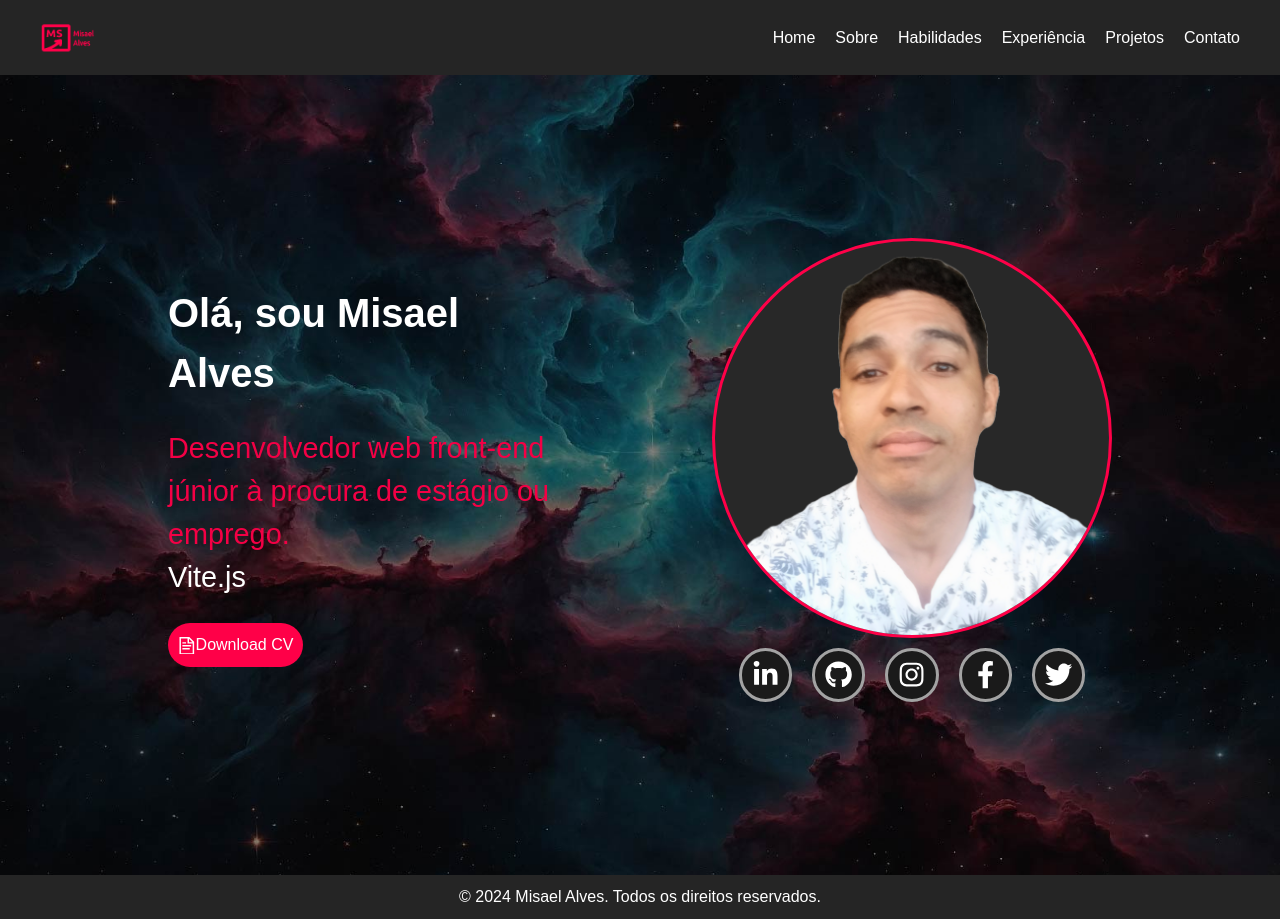
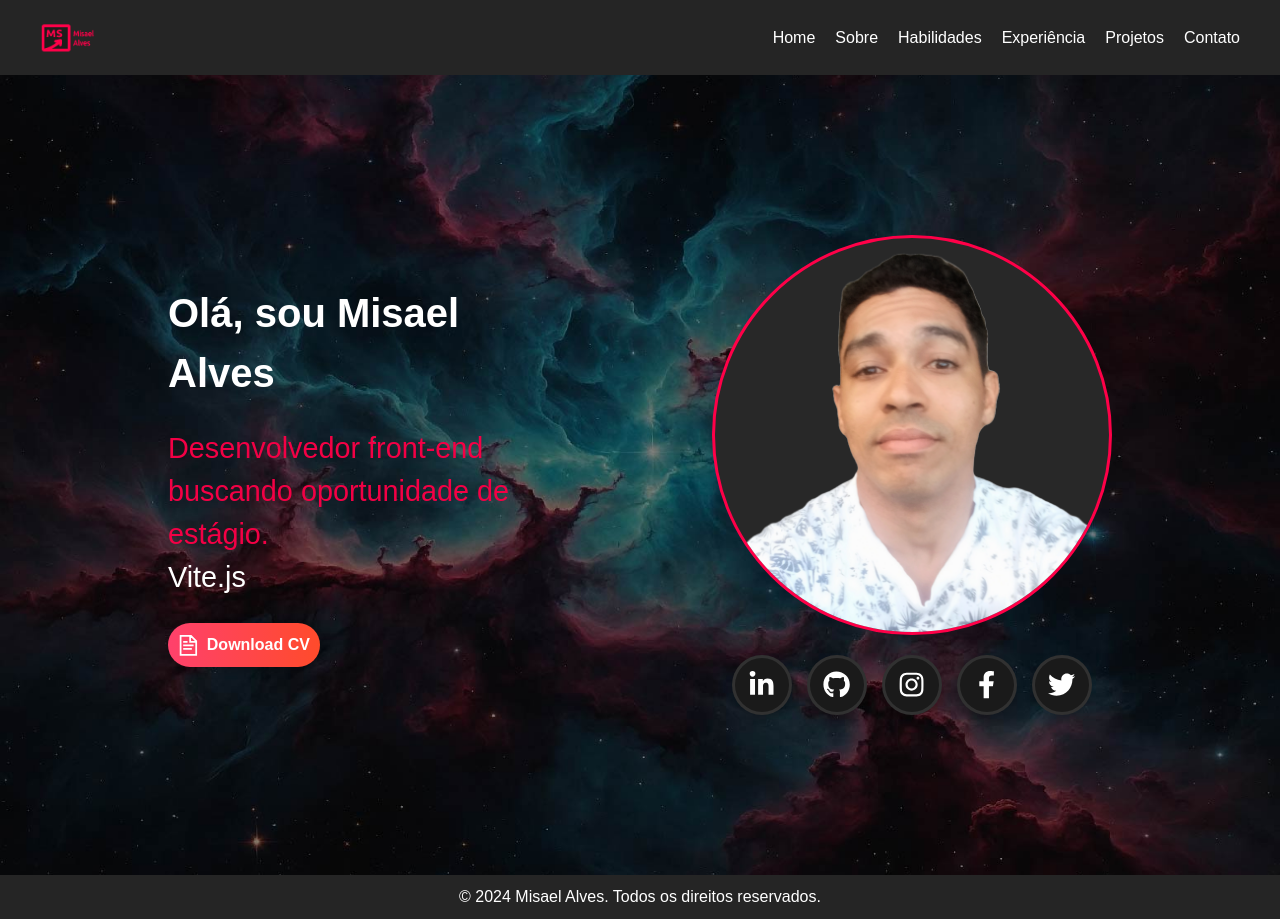
Before and after one commit to misaelalves99/misael-alves-portfolio-react, a React (Vite) app: page / in a window 1280 px wide. Built offline with nearby package versions, Linux system fonts and the light colour scheme.

Commit message:
Home atualizado

```diff
--- a/src/data/data.jsx
+++ b/src/data/data.jsx
@@ -22,6 +22,7 @@ import ImgProjCard1 from '../assets/img-projeto-card-01.png';
 import ImgProjCard2 from '../assets/img-projeto-card-02.png';
 import ImgProjCard3 from '../assets/img-projeto-card-03.png';
 import ImgProjCard4 from '../assets/img-projeto-card-04.png';
+import ImgProjCard5 from '../assets/img-projeto-card-05.png';
 
 export const cardFormation = [
     {
@@ -122,16 +123,29 @@ export const cardProjects = [
     {
         id: 4,
         img: ImgProjCard4,
-        title: "E-COMMERCE SHOP",
-        desc: "Nesse projeto pessoal de loja virtual possui variadas categorias de produtos para filtrar e efetuar a compra.",
+        title: "MS PET",
+        desc: "Projeto pessoal que proporciona o agendamento de uma visita para a adoção de animais de estimação.",
         icon1: <FaReact className='icon-tool' />,
         icon2: <FaHtml5 className='icon-tool' />,
         icon3: <FaCss3Alt className='icon-tool' />,
-        icon4: <SiMui className='icon-tool' />,
         icon5: <SiReactrouter className='icon-tool'/>,
         iconbtn1: <RiComputerLine/>,
         iconbtn2: <FiGithub/>,
         demo: "https://ms-pet.vercel.app/",
         github: "https://github.com/misaelalves99/ms_pet"
     },
+    {
+        id: 5,
+        img: ImgProjCard5,
+        title: "MS FOOD",
+        desc: "Fazer pedido de comida no sistema de anotação de pedidos do cliente em restaurante.",
+        icon1: <FaReact className='icon-tool' />,
+        icon2: <FaHtml5 className='icon-tool' />,
+        icon3: <FaCss3Alt className='icon-tool' />,
+        icon5: <SiReactrouter className='icon-tool'/>,
+        iconbtn1: <RiComputerLine/>,
+        iconbtn2: <FiGithub/>,
+        demo: "https://ms-food.vercel.app/",
+        github: "https://github.com/misaelalves99/ms_food"
+    }
 ]
--- a/src/pages/Home/Home.css
+++ b/src/pages/Home/Home.css
@@ -115,9 +115,45 @@
 
 }
 
+/* Botão estilizado */
+.styled-button {
+    display: flex;
+    align-items: center;
+    justify-content: center;
+    gap: 8px;
+    padding: 12px 24px;
+    font-family: "Ubuntu", sans-serif;
+    font-size: 1rem;
+    font-weight: 600;
+    color: white;
+    background: linear-gradient(90deg, #ff416c, #ff4b2b); /* Gradiente profissional */
+    border: none;
+    border-radius: 50px; /* Bordas arredondadas */
+    cursor: pointer;
+    transition: all 0.3s ease-in-out;
+    box-shadow: 0 4px 8px rgba(0, 0, 0, 0.2);
+}
+
+.styled-button:hover {
+    background: linear-gradient(90deg, #ff4b2b, #ff416c); /* Inverte o gradiente no hover */
+    transform: translateY(-3px); /* Efeito de elevação ao passar o mouse */
+    box-shadow: 0 8px 16px rgba(0, 0, 0, 0.3); /* Realça a sombra */
+}
+
+.styled-button:active {
+    transform: translateY(0); /* Remove a elevação ao clicar */
+    box-shadow: 0 4px 8px rgba(0, 0, 0, 0.2); /* Sombra reduzida */
+}
+
+/* Ícone dentro do botão */
 .icon-doc {
     color: white;
-    font-size: 1.1rem;
+    font-size: 1.3rem;
+    transition: transform 0.3s ease-in-out;
+}
+
+.styled-button:hover .icon-doc {
+    transform: rotate(-15deg); /* Efeito sutil no ícone ao passar o mouse */
 }
 
 .contact-social {
@@ -141,50 +177,49 @@
     background-color: rgb(255, 0, 72);
 }
 
+/* Redes Sociais */
 .social-media {
-    color: white;
-    font-size: 1rem;
     display: flex;
     flex-direction: row;
     align-items: center;
-    justify-content: space-evenly;
+    justify-content: space-between;
+    gap: 15px;
+    padding-top: 20px;
 }
 
 .social-media div {
-    margin: 2px;
-    padding: 10px;
-    border-radius: 28px;
-    color: white;
-    background-color: rgb(26, 26, 26);
-    font-size: 1.7rem;
+    width: 60px;
+    height: 60px;
     display: flex;
     justify-content: center;
     align-items: center;
-    border-color: rgb(163, 163, 163);
-    border-style: solid;
-    border-width: 3px;
-    transition-duration: .5s !important;
+    border-radius: 50%;
+    background-color: rgb(26, 26, 26);
+    border: 3px solid rgba(255, 255, 255, 0.1);
+    color: white;
+    font-size: 1.7rem;
+    transition: all 0.4s ease-in-out;
+    box-shadow: 0 4px 8px rgba(0, 0, 0, 0.2);
 }
 
 .social-media div:hover {
-    box-shadow: 0px 0px 8px 3px rgb(255, 0, 72);
-    border-color: rgb(163, 163, 163);
-    border-style: solid;
-    border-width: 3px;
+    transform: scale(1.2);
+    background: linear-gradient(135deg, rgb(255, 0, 72), rgb(255, 102, 102));
+    box-shadow: 0 6px 15px rgba(255, 0, 72, 0.6);
+    border-color: rgb(255, 0, 72);
 }
 
 .social-media a {
-    padding: 8px;
+    display: inline-block;
+    text-decoration: none;
 }
 
-.social-media a:after {
-    transition: all 0.6s cubic-bezier(0.165, 0.84, 0.44, 1);
+/* Ícones */
+.icon-sm {
+    transition: transform 0.3s ease-in-out, color 0.3s ease-in-out;
 }
 
-.social-media a:hover {
-    transform:scale(1.100,1.100);
+.icon-sm:hover {
+    color: white; /* Contraste para o gradiente do fundo */
+    transform: rotate(-10deg); /* Efeito sutil de rotação */
 }
-
-.social-media .icon-sm:hover {
-    color: rgb(243, 0, 69);
-}
--- a/src/pages/Home/index.jsx
+++ b/src/pages/Home/index.jsx
@@ -21,7 +21,7 @@ export default function Home() {
                         <div className='presentation'>
                             <h1><strong>Olá, sou Misael Alves</strong></h1>
                             <br/>
-                            <h2 className='desc'>Desenvolvedor web front-end júnior à procura de estágio ou emprego.</h2>
+                            <h2 className='desc'>Desenvolvedor front-end buscando oportunidade de estágio.</h2>
                             <h2 className='typical'>{''}
                                 <Typical
                                     loop={Infinity}
@@ -32,8 +32,6 @@ export default function Home() {
                                         3000,
                                         'Tailwind CSS',
                                         3000,
-                                        'MUI Material',
-                                        3000,
                                         'React Router',
                                         3000,
                                     ]}
@@ -41,8 +39,12 @@ export default function Home() {
                             </h2>
                             <br/>
                             <Link to={Curriculo} target='_blank'>
-                                <button><GrDocumentText className='icon-doc' />Download CV</button>
+                                <button className="styled-button">
+                                    <GrDocumentText className='icon-doc' />
+                                    Download CV
+                                </button>
                             </Link>
+
                         </div>
                     </Fade>
 
```
